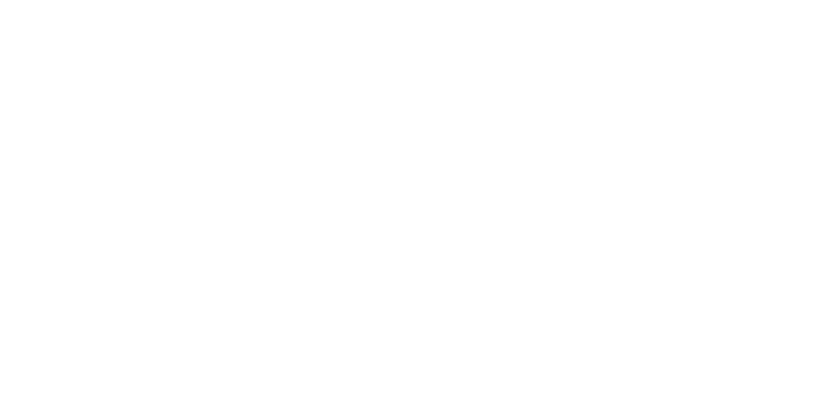
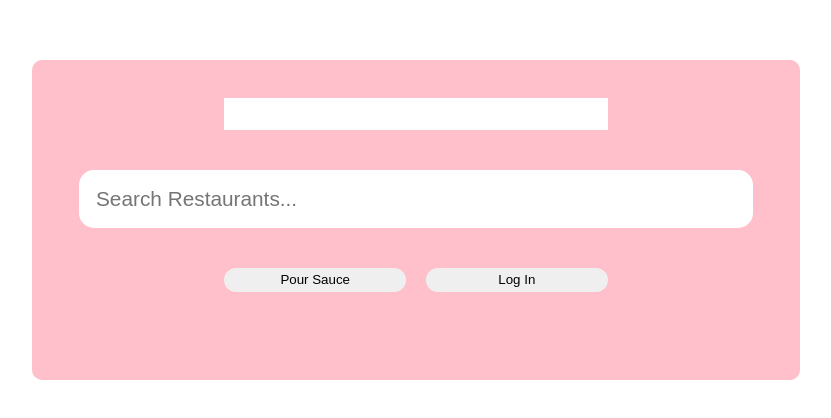
Before and after one commit to auditie/More-Sauce---Client, a React (Create React App) app: page / in a window 1280 px wide. Shown: the part 196-614 px from the top of the page, without its empty margins (224-1055 px from the left). Built offline with nearby package versions, Linux system fonts and the light colour scheme.

Commit message:
Work on inital homepage structure.

```diff
--- a/src/pages/HomePage/HomePage.js
+++ b/src/pages/HomePage/HomePage.js
@@ -9,7 +9,12 @@
     render() {
         return (
             <div className='home-page'>
-
+                <div className='home-page__logo'></div>
+                <input type='text' placeholder='Search Restaurants...' className='home-page__search' />
+                <div className='home-page__buttons'>
+                    <button type='submit' className='home-page__search-submit'>Pour Sauce</button>
+                    <button type='submit' className='home-page__login'>Log In</button>
+                </div>
             </div>
         )
     }
--- a/src/pages/HomePage/HomePage.scss
+++ b/src/pages/HomePage/HomePage.scss
@@ -0,0 +1,73 @@
+@use '../../styles/partials/mixins' as *;
+@use '../../styles/partials/colors' as *;
+
+
+.home-page {
+    margin-top: 35%;
+    width: 80vw;
+    height: 55vh;
+    background-color: pink;
+    @include centered;
+    border-radius: 10px;
+    display: flex;
+    flex-direction: column;
+
+    @include tablet {
+        width: 70vw;
+    }
+
+    @include desktop {
+        margin-top: 20%;
+        width: 60vw;
+        height: 40vh;
+    }
+
+    &__logo {
+        margin-top: 10%;
+        margin-bottom: 10%;
+        background-color: white;
+        width: 50%;
+        height: 20%;
+        @include centered;
+
+        @include desktop {
+            margin-top: 5%;
+            margin-bottom: 5vh;
+            height: 10%;
+        }
+    }
+
+    &__search {
+        @include centered;
+        border: none;
+        border-radius: 30px;
+        width: 75%;
+        height: 3.5vh;
+        margin-bottom: 10%;
+        padding: .8em;
+        font-size: 1.3em;
+
+        @include desktop {
+            width: 50vw;
+            height: 3vh;
+            margin-bottom: 5vh;
+            border-radius: 15px;
+        }
+    }
+
+    &__buttons {
+        display: flex;
+        flex-direction: column;
+        gap: 3vh;
+
+        @include desktop {
+            @include centered;
+            flex-direction: row;
+            gap: 5%;
+        }
+    }
+
+    &__login, &__search-submit {
+        @include button-cta;
+    }
+}
--- a/src/styles/partials/_mixins.scss
+++ b/src/styles/partials/_mixins.scss
@@ -11,3 +11,22 @@
         @content;
     }
 }
+
+@mixin centered {
+    margin-left: auto;
+    margin-right: auto;
+}
+
+@mixin button-cta {
+    @include centered;
+    border: none;
+    width: 40%;
+    height: 5vh;
+    border-radius: 25px;
+
+    @include desktop {
+        width: 15vw;
+        height: 3vh;
+        border-radius: 15px;
+    }
+}
```
Also changed, not shown: src/pages/LoginPage/LoginPage.js (+10 -1 lines), src/pages/LoginPage/LoginPage.scss (+57 -0 lines).
